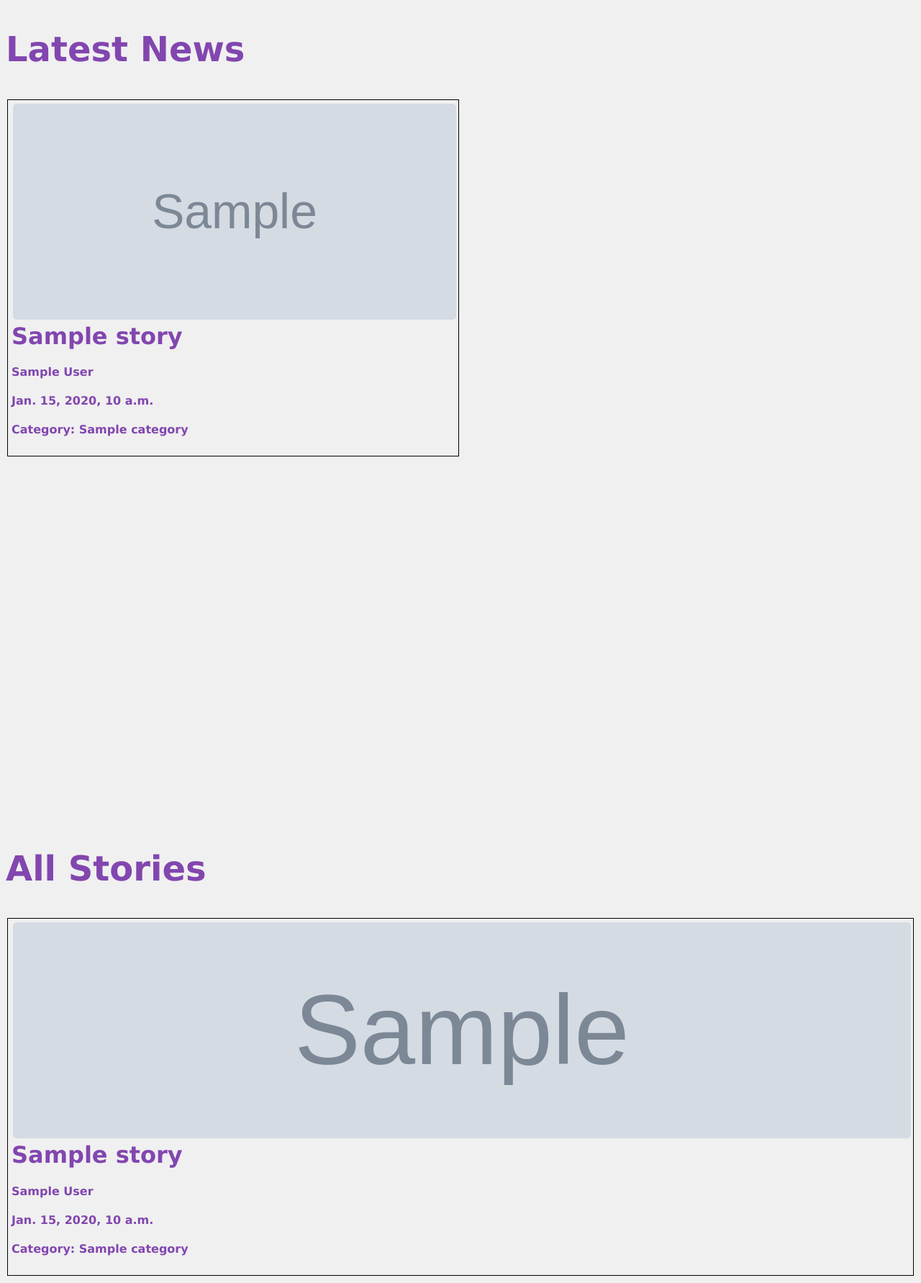
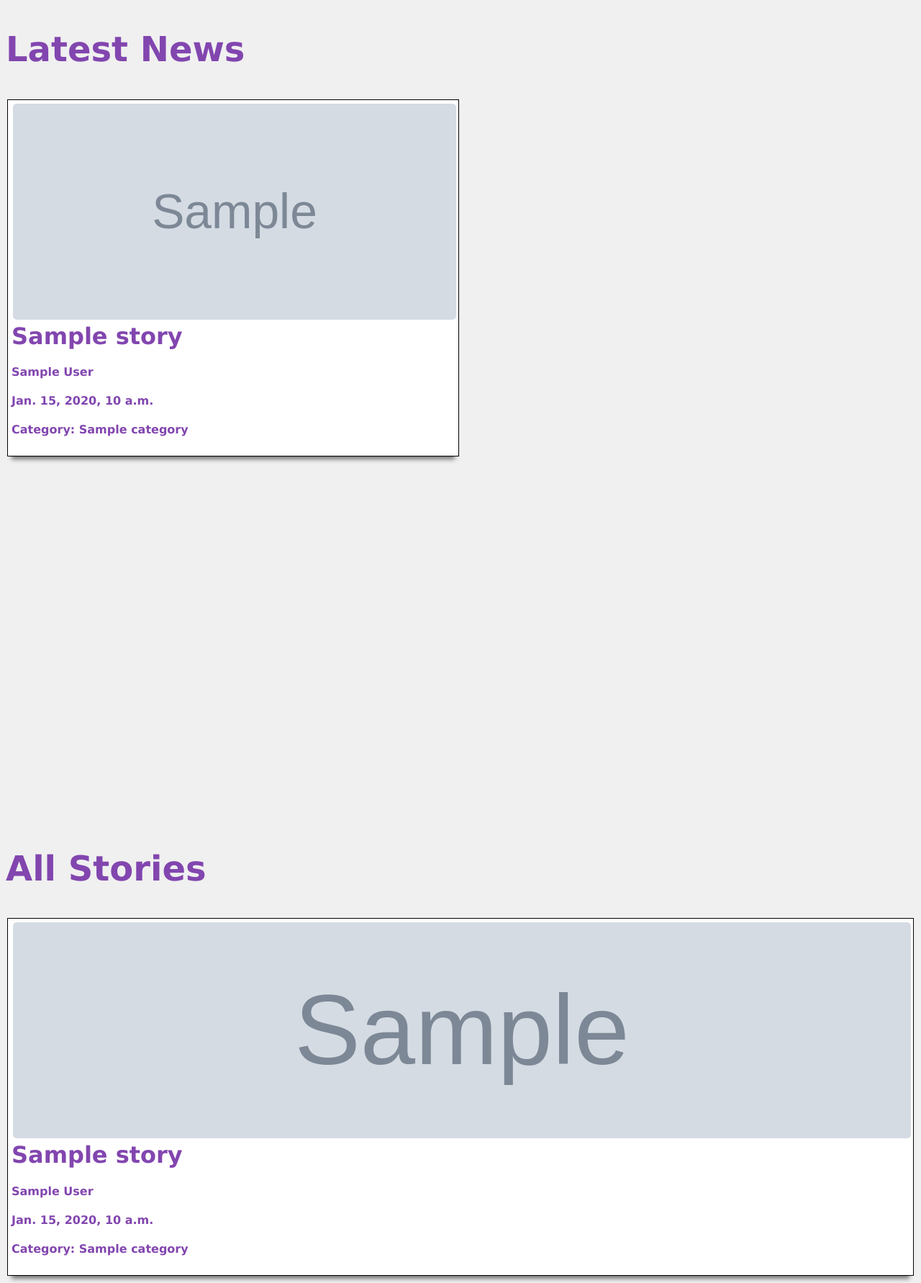
Before and after one commit to SheCodesAus/she-codes-django-news-project-AngelaClarke5678, a Django app: template she_codes_news/news/templates/news/index.html in a window 1280 px wide. Shown: the part 86-1868 px from the top of the page at 72% size. Run offline with Django 4.2, Linux system fonts and the light colour scheme; the template is opened without the code that fills it: most values are stand-ins (such as "Sample title", 1, 10 or a date in 2020); grey boxes marked "Sample" are stand-in pictures.

Commit message:
styling updates

```diff
--- a/she_codes_news/news/static/news/styles.css
+++ b/she_codes_news/news/static/news/styles.css
@@ -1,7 +1,11 @@
 .story-card {
     margin: 2px;
     border: 1px solid #000;
+    background-color: white;
     padding: 5px;
+    -webkit-box-shadow: 0 10px 6px -6px #777;
+    -moz-box-shadow: 0 10px 6px -6px #777;
+    box-shadow: 0 10px 6px -6px #777;
 }
 
 .story-card img {
@@ -40,6 +44,10 @@
     display: flex;
     border: 1px solid black;
     margin: 50px;
+    background-color: white;
+    -webkit-box-shadow: 0 10px 6px -6px #777;
+    -moz-box-shadow: 0 10px 6px -6px #777;
+    box-shadow: 0 10px 6px -6px #777;
 }
 
 #story-content {
--- a/she_codes_news/users/templates/users/profile.html
+++ b/she_codes_news/users/templates/users/profile.html
@@ -4,7 +4,8 @@
 <h2>Profile</h2>
 <div class="container">
     <p>Hi {{ user }}</p>
-    <p>Username: {{  user  }}</p>
-    <p>Email: {{  user.email  }}</p>
+    <p>Username: {{ user }}</p>
+    <p>Email: {{ user.email }}</p>
+    <p>Stories: {{ user.stories }}</p>
 </div>
 {% endblock %}
```
